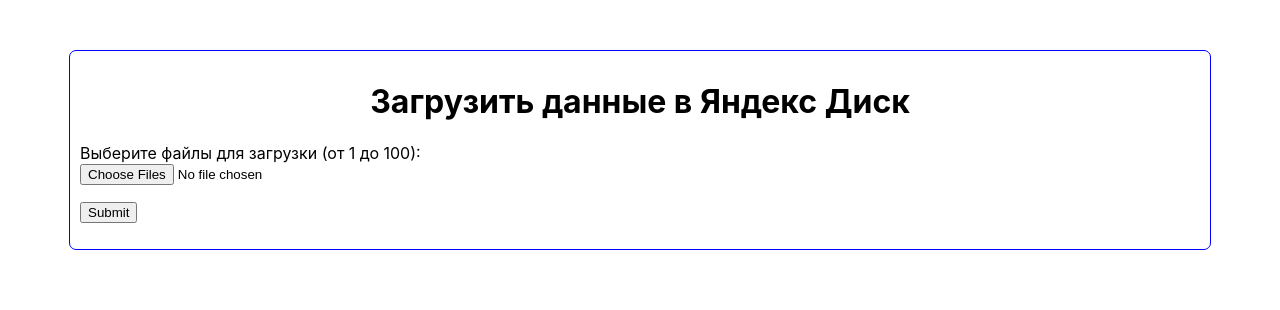
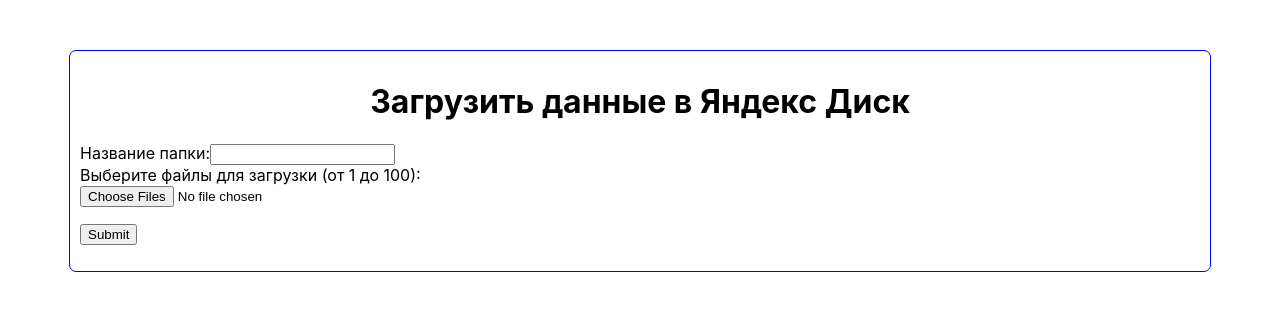
Before and after one commit to AlbShar/TestTaskSofter, a React (Create React App) app: page / in a window 1280 px wide. Shown: the top 310 px of the page. Built offline with nearby package versions, Linux system fonts and the light colour scheme.

Commit message:
add Promise.all, new input and urlHasLoaded in CustomForm

```diff
--- a/src/api/createFolder.ts
+++ b/src/api/createFolder.ts
@@ -12,10 +12,13 @@
     },
   });
 
+
   if (response.ok) {
+    console.log(response)
     let result = await response.json();
     return result.href;
-  } else {
+  } else if (response.status === 409) {
+    console.error(response);
     throw new Error("запрос был обработан с ошибкой");
   }
 }
--- a/src/api/fetchUrl.ts
+++ b/src/api/fetchUrl.ts
@@ -3,7 +3,7 @@
 
     const url = `https://cloud-api.yandex.net/v1/disk/resources/upload?path=%2F${folderName}%2F${fileName}`;
 
-    let response = await fetch(url, {
+    const response = await fetch(url, {
       method: "GET",
       headers: {
         "Content-Type": "application/json;",
@@ -11,10 +11,12 @@
       },
     });
 
-    if (response.ok) {
-      let result = await response.json();
-      return result.href;
-    } else {
-      throw new Error("запрос с ошибкой");
-    }
+    return response.json();
+
+    // if (response.ok) {
+    //   let result = await response.json();
+    //   return result.href;
+    // } else {
+    //   throw new Error("запрос с ошибкой");
+    // }
 }
--- a/src/api/sendFilesToDisk.ts
+++ b/src/api/sendFilesToDisk.ts
@@ -2,21 +2,17 @@
 
 const sendFilesToDisk = async (url: any, files: string[]) => {
   let data = await converDataUrisToBlob(files);
-  console.log(data)
 
   for (const item of data) {
     let response = await fetch(url, {
       method: "PUT",
       headers: {
-        "Content-Type": "application/octet-stream",
+        "Content-Type": "application/json",
       },
       body: item,
     });
     return response;
   }
-
-
-
 };
 
-  export {sendFilesToDisk}
+export { sendFilesToDisk };
--- a/src/components/CustomForm/CustomForm.tsx
+++ b/src/components/CustomForm/CustomForm.tsx
@@ -4,28 +4,48 @@
 import { sendFilesToDisk } from "../../api/sendFilesToDisk";
 import { fetchUrl } from "../../api/fetchUrl";
 
+const urlHasLoaded = (responses: any, files: any) => {
+  for (const response of responses) {
+    if (response.href) {
+      sendFilesToDisk(response.href, files);
+    } else {
+      throw new Error("запрос с ошибкой");
+    }
+  }
+};
+
 const CustomForm = () => {
   return (
     <Formik
-      initialValues={{ files: [] }}
+      initialValues={{ files: [], folderName: "" }}
       validationSchema={Yup.object({
         files: Yup.array()
-          .min(1, "select at least 1 file")
-          .max(100, "max select 100 files"),
+          .min(1, "Выберите минимум 1 файл")
+          .max(100, "Нельзя выбрать больше 100 файлов"),
+        folderName: Yup.string()
+          .max(15, "Максимальное количество символов - 15")
+          .required("Поле обязательное для заполнения"),
       })}
-      onSubmit={async ({ files }) => {
-        const folderName = "test";
-        await createFolder(folderName);
-        for (let file of files) {
-          const url = await fetchUrl(folderName, file["name"]);
-          const response = await sendFilesToDisk(url, files);
-        }
+      onSubmit={async ({ files, folderName }) => {
+        const nameFiles = files.map((file) => file["name"]);
+        const response = await createFolder(folderName);
+        console.log(response);
+
+        Promise.all(
+          nameFiles.map((nameFile) => fetchUrl(folderName, nameFile))
+        ).then((responses) => urlHasLoaded(responses, files));
       }}
     >
       {(formik) => {
         return (
           <Form method="post" encType="multipart/form-data">
-            <div>
+            <section>
+              <article>
+                <label htmlFor="file">Название папки:</label>
+                <Field type="text" id="folderName" name="folderName" />
+                <ErrorMessage name="folderName" component="div" />
+              </article>
+              <article>
                 <label htmlFor="file">
                   Выберите файлы для загрузки (от 1 до 100):
                 </label>
@@ -35,7 +55,7 @@
                     id="file"
                     name="files"
                     multiple
-                  onChange={(event) => {
+                    onChange={(event: any) => {
                       const files = event.target.files;
                       if (files) {
                         let myFiles = Array.from(files);
@@ -44,8 +64,10 @@
                     }}
                   />
                 </div>
-            </div>
-            <ErrorMessage name="files" />
+                <ErrorMessage name="files" component="div" />
+              </article>
+            </section>
+
             <p>
               <button type="submit">Submit</button>
             </p>
```
Lines whose indentation alone changed are shown as unchanged.
